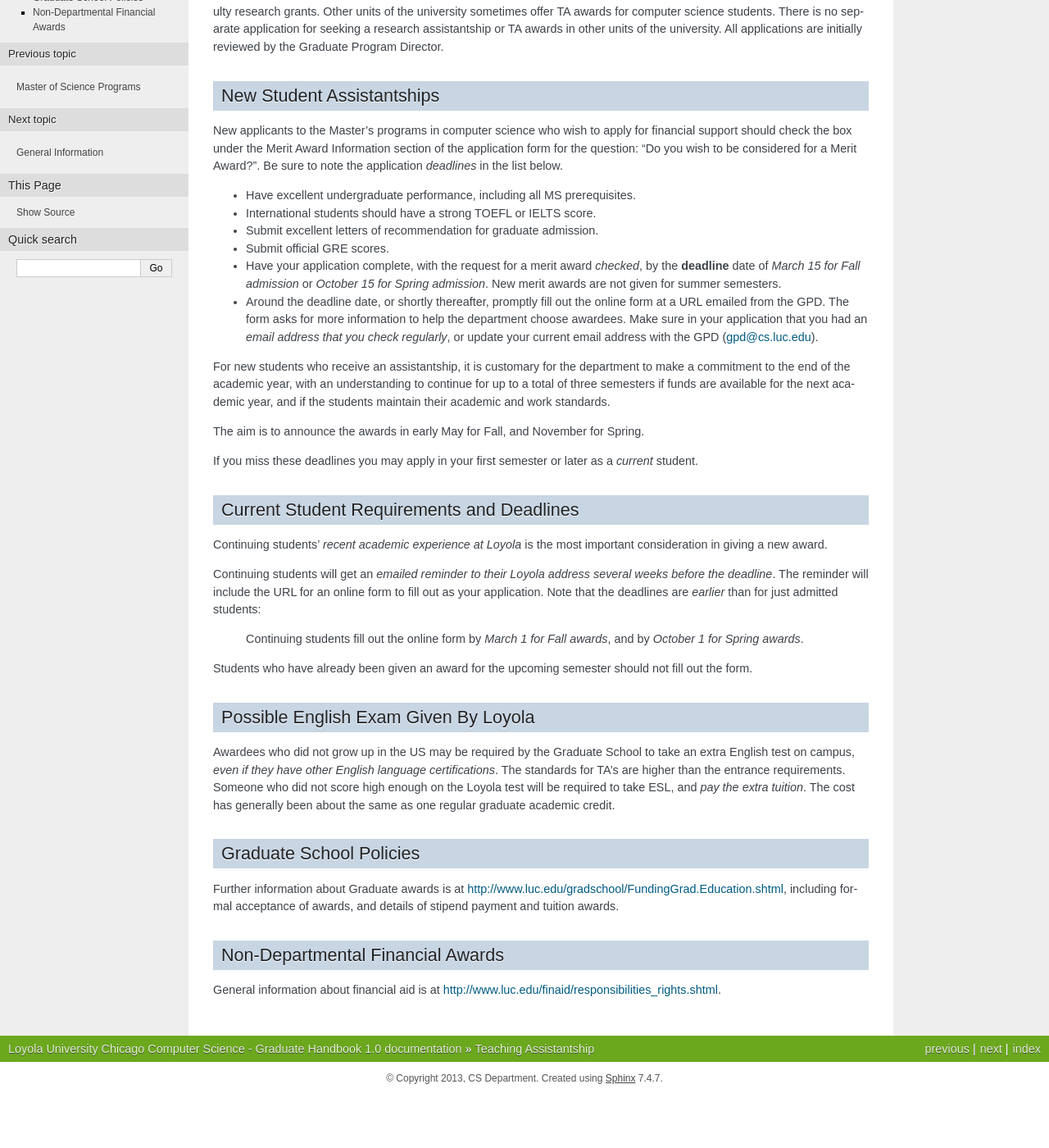
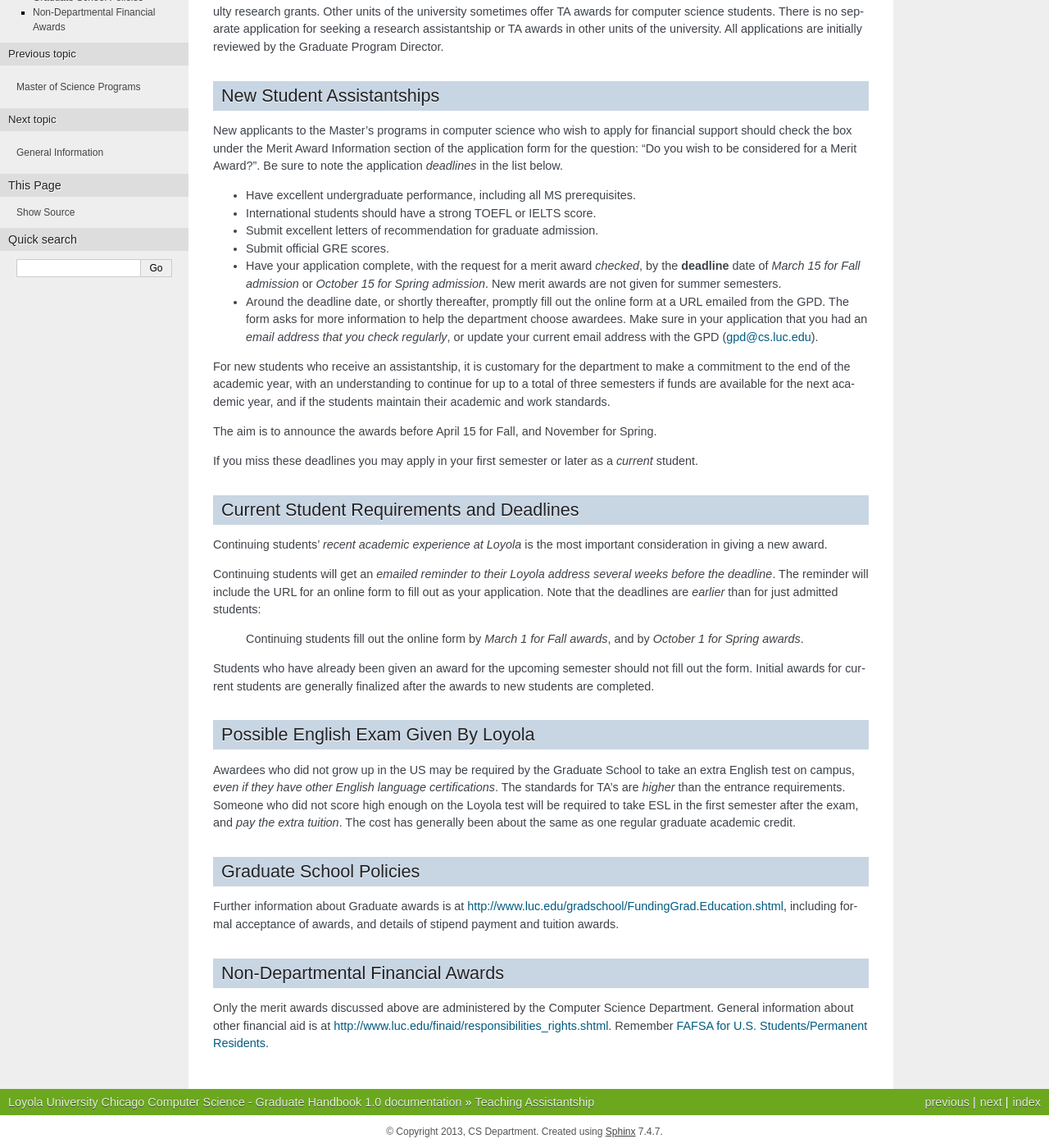
Before and after one commit to LoyolaChicagoCS/gradhandbook, a Sphinx documentation site: the page built from source/assistantships.rst, in a window 1280 px wide and 1400 px high, scrolled down 228 px. Shown: the whole window at 82% size. Built offline with Sphinx 7.4.7, drawn with Linux system fonts in a browser that asks for light colours; before the commit the page ends 1563 px from its top, so only the background shows below that.

Commit message:
admission, financial aid, fafsa

```diff
--- a/source/assistantships.rst
+++ b/source/assistantships.rst
@@ -55,7 +55,8 @@
 if funds are available for the next academic year, and if the students
 maintain their academic and work standards.
 
-The aim is to announce the awards in early May for Fall, and November for Spring.
+The aim is to announce the awards before April 15 for Fall,
+and November for Spring.
 
 If you miss these deadlines you may apply in your first semester or later
 as a *current* student.
@@ -76,7 +77,8 @@
   and by *October 1 for Spring awards*.
 
 Students who have already been given an award for the upcoming semester should
-not fill out the form.
+not fill out the form. Initial awards for current students are generally
+finalized after the awards to new students are completed.
 
 Possible English Exam Given By Loyola
 ---------------------------------------
@@ -84,9 +86,10 @@
 Awardees who did not grow up in the US may be required by the Graduate
 School to take an extra English test on campus,
 *even if they have other English language certifications*.
-The standards for TA's are higher than the
+The standards for TA's are *higher* than the
 entrance requirements.  Someone who did not score high enough on the Loyola
-test will be required to take ESL, and *pay the extra tuition*.  The
+test will be required to take ESL in the first semester after the exam,
+and *pay the extra tuition*.  The
 cost has generally been about the same as one regular graduate academic credit.
 
 Graduate School Policies
@@ -97,9 +100,14 @@
 including formal acceptance of awards, and details of stipend payment
 and tuition awards.
 
+.. index:: financial aid
+
+.. _financial_aid:
 
 Non-Departmental Financial Awards
 ---------------------------------------------
 
-General information about financial aid is at
+Only the merit awards discussed above are administered by the Computer
+Science Department.  General information about other financial aid is at
 http://www.luc.edu/finaid/responsibilities_rights.shtml.
+Remember :ref:`FAFSA`.
```
Also changed, not shown: source/prospective_students.rst (+15 -0 lines).
